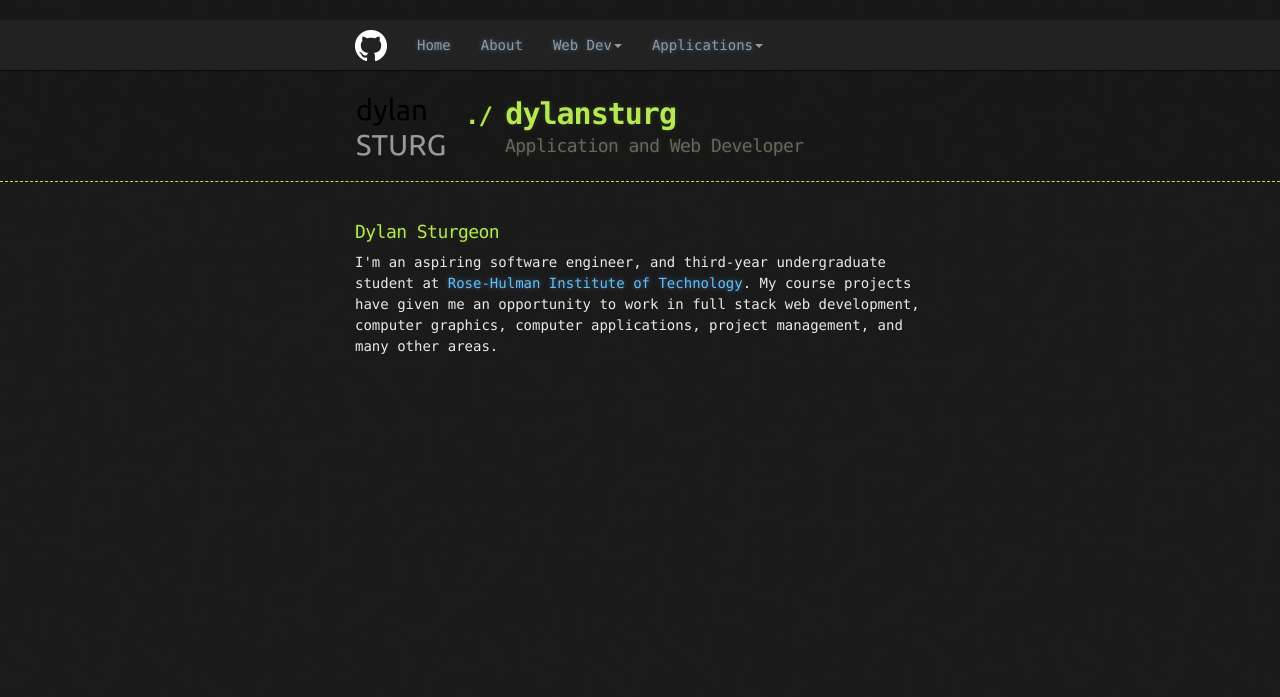
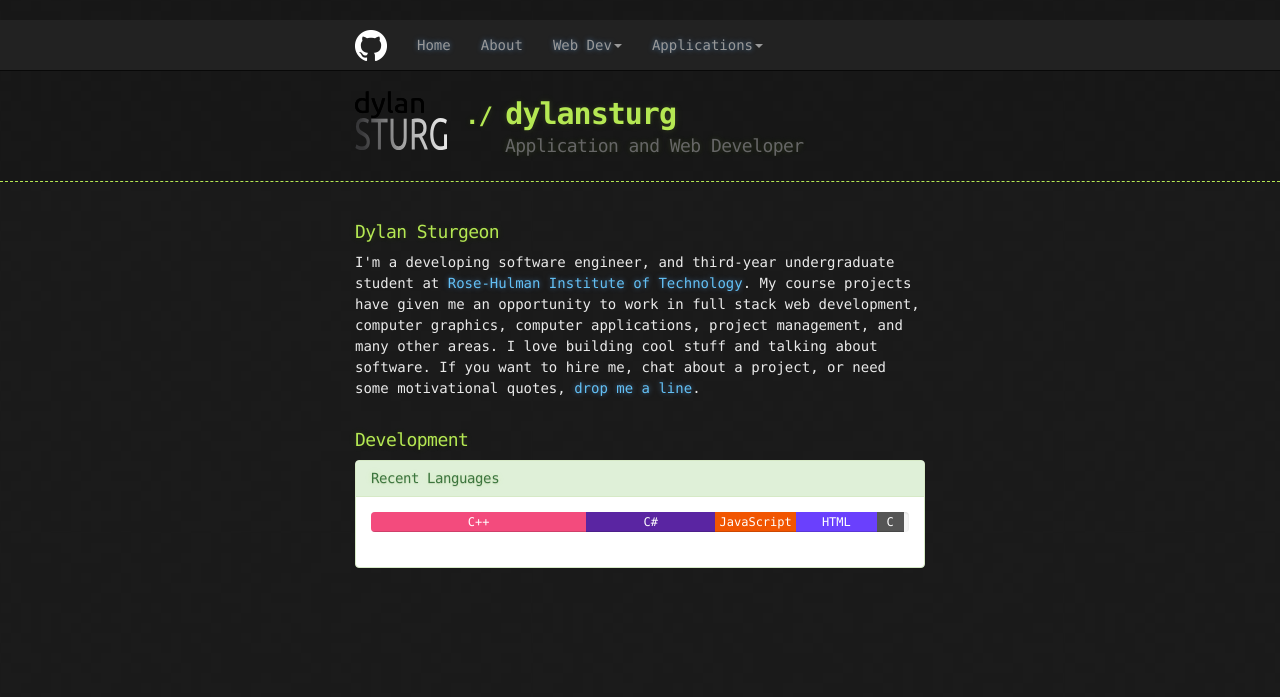
Before and after one commit to dylansturg/dylansturg.github.io, a plain HTML site: page index.html in a window 1280 px wide. Shown: the top 697 px of the page. Drawn offline with Linux system fonts and the light colour scheme.

Commit message:
fiddling with some homepage improvements and streamlining page headers

```diff
--- a/css/styles.css
+++ b/css/styles.css
@@ -1,6 +1,6 @@
 
 .logo-icon{
-	background: url("../images/logo.png") 0 0 no-repeat;
+	background: url("../images/dslogo.png") 0 0 no-repeat;
 	width:100px;
 	height: 70px;
 }
--- a/index.html
+++ b/index.html
@@ -17,7 +17,11 @@
 
   <script type="text/javascript">
   $(function(){
-   $("#includedNavBar").load("navbar.html");
+   $("#includedNavBar").load("navbar.html",
+    function(response, status){
+      $("#page-header").text("dylansturg");
+      $("#page-subheader").text("Application and Web Developer");
+    });
  });
 
   $(function(){
@@ -35,33 +39,47 @@
 
 <body>
 
-  <header>
-    <div id="includedNavBar"></div>
+  <div id="includedNavBar"></div>
 
-    <div class="container">
-      <div id="logo">
-        <div class="logo-icon"></div>
-      </div>
-      <div id="heading">
-        <h1>dylansturg</h1>
-        <h2>Application and Web Developer</h2>
-      </div>
+  <div class="container">
+    <section id="main_content">
+      <h3>
+        <a name="dylan-sturgeon" class="anchor" href="#welcome"><span class="octicon octicon-link"></span></a>Dylan Sturgeon</h3>
 
-    </div>
-  </div>
-</div>
-</header>
+        <p>
+          I'm a developing software engineer, and third-year undergraduate student at <a href="http://rose-hulman.edu">Rose-Hulman Institute of Technology</a>.  My course projects have given me an opportunity to work in full stack web development, computer graphics, computer applications, project management, and many other areas.  I love building cool stuff and talking about software.  If you want to hire me, chat about a project, or need some motivational quotes, <a href="mailto:dylansturg@gmail.com">drop me a line</a>.
+        </p>
 
-<div class="container">
-  <section id="main_content">
-    <h3>
-      <a name="dylan-sturgeon" class="anchor" href="#welcome-to-github-pages"><span class="octicon octicon-link"></span></a>Dylan Sturgeon</h3>
+        <br />
+        <h3>Development</h3>
 
-      <p>
-        I'm an aspiring software engineer, and third-year undergraduate student at <a href="http://rose-hulman.edu">Rose-Hulman Institute of Technology</a>.  My course projects have given me an opportunity to work in full stack web development, computer graphics, computer applications, project management, and many other areas.
-      </p>
+        <div class="panel panel-success">
 
-      <div class="index-">
+          <div class="panel-heading">
+            <h4 class="panel-title">Recent Languages</h4>
+          </div>
+
+          <div class="panel-body">
+            <div class="progress">
+              <div class="progress-bar progress-bar-cpp" style="width: 40%">
+                <span class="">C++</span>
+              </div>
+              <div class="progress-bar progress-bar-cs" style="width: 24%">
+                <span class="">C#</span>
+              </div>
+              <div class="progress-bar progress-bar-js" style="width: 15%">
+                <span class="">JavaScript</span>
+              </div>
+              <div class="progress-bar progress-bar-html" style="width: 15%">
+                <span class="">HTML</span>
+              </div>
+
+              <div class="progress-bar progress-bar-c" style="width: 5%">
+                <span class="">C</span>
+              </div>
+            </div>
+          </div>
+        </div>
 
       </div>
 
--- a/navbar.html
+++ b/navbar.html
@@ -1,3 +1,5 @@
+  <header>
+
    <!-- Static navbar -->
    <div class="navbar navbar-inverse navbar-static-top" role="navigation">
     <div class="container">
@@ -42,3 +44,17 @@
       </div><!--/.nav-collapse -->
     </div>
   </div>
+
+  <div class="container">
+    <div id="logo">
+      <div class="logo-icon"></div>
+    </div>
+    <div id="heading">
+      <h1 id="page-header">template</h1>
+      <h2 id="page-subheader">Someone Forgot to Change This...</h2>
+    </div>
+
+  </div>
+</div>
+</div>
+</header>
--- a/stylesheets/stylesheet.css
+++ b/stylesheets/stylesheet.css
@@ -9,6 +9,35 @@ body {
   position: relative;
   margin-bottom: 100px;
 }
+
+.progress-bar-cpp {
+  background-color: #f34b7d;
+}
+
+.progress-bar-js {
+  background-color: #f15501;
+}
+
+.progress-bar-c {
+  background-color: #555;
+}
+
+.progress-bar-css {
+  background-color: #1f085e;
+}
+
+.progress-bar-cs {
+  background-color: #5a25a2;
+}
+
+.progress-bar-html {
+  background-color: #6a40fd;
+}
+
+.progress-bar-java {
+  background-color: #b07219;
+}
+
 
 /* General & 'Reset' Stuff */
 
```
Also changed, not shown: css/bootstrap.css, dslogo.svg (added), images/dslogo.png (added). Lines whose indentation alone changed are shown as unchanged.
